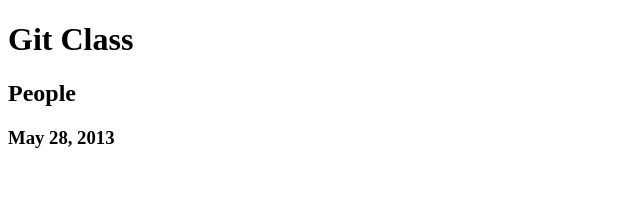
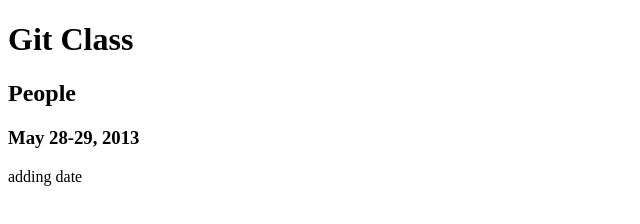
Before and after one commit to vtoolme/gitam, a plain HTML site: page index.html in a window 1280 px wide. Shown: the whole page, without its empty margins (0-640 px from the left). Drawn offline with Linux system fonts and the light colour scheme.

Commit message:
add more content

```diff
--- a/index.html
+++ b/index.html
@@ -7,7 +7,8 @@
 	<body>
 		<h1>Git Class</h1>
 		<h2>People</h2>
-		<h3>May 28, 2013</h3>
+		<h3>May 28-29, 2013</h3>
+		<p>adding date</p>
 	</body>
 
 </html>
```
